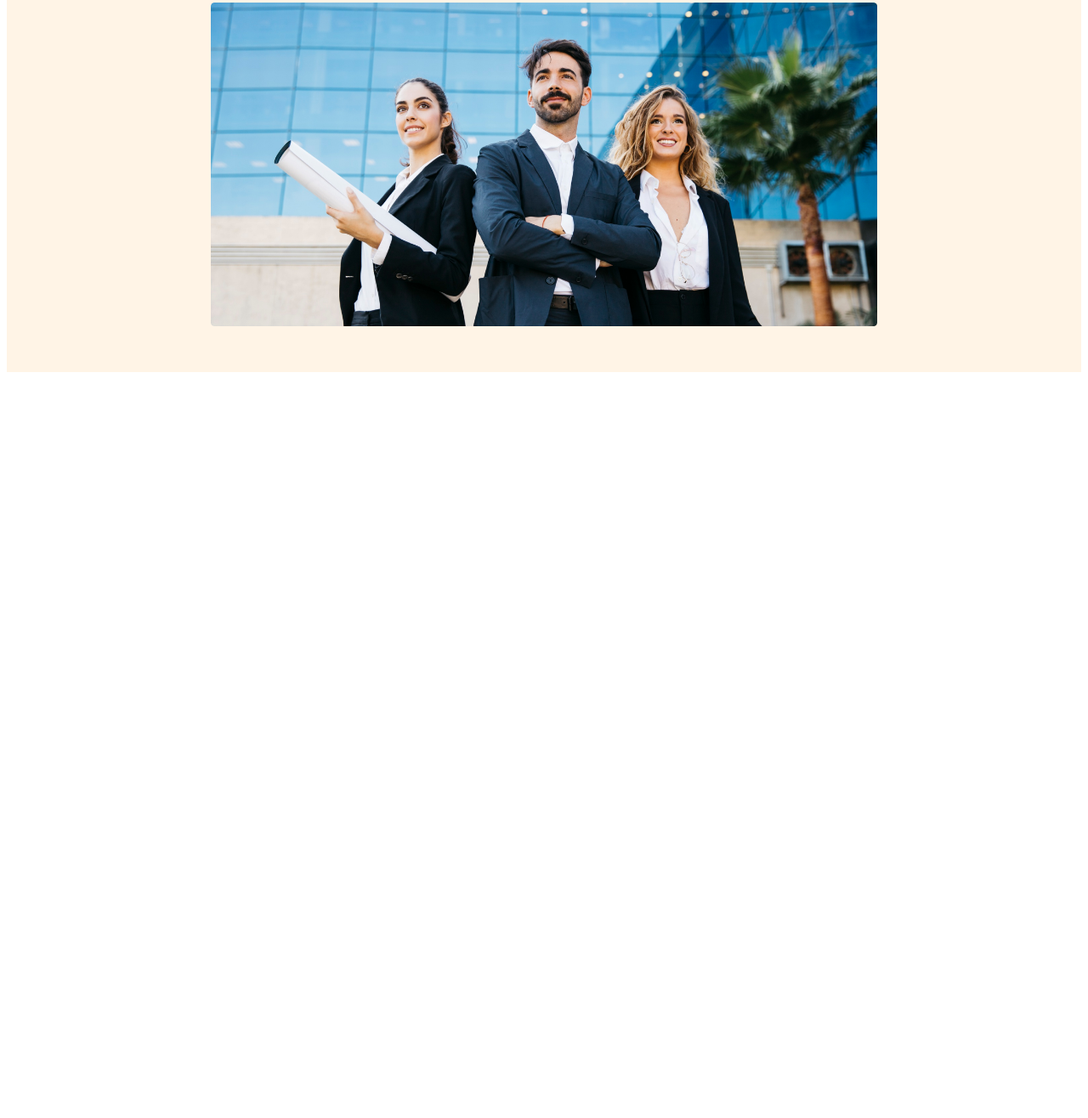
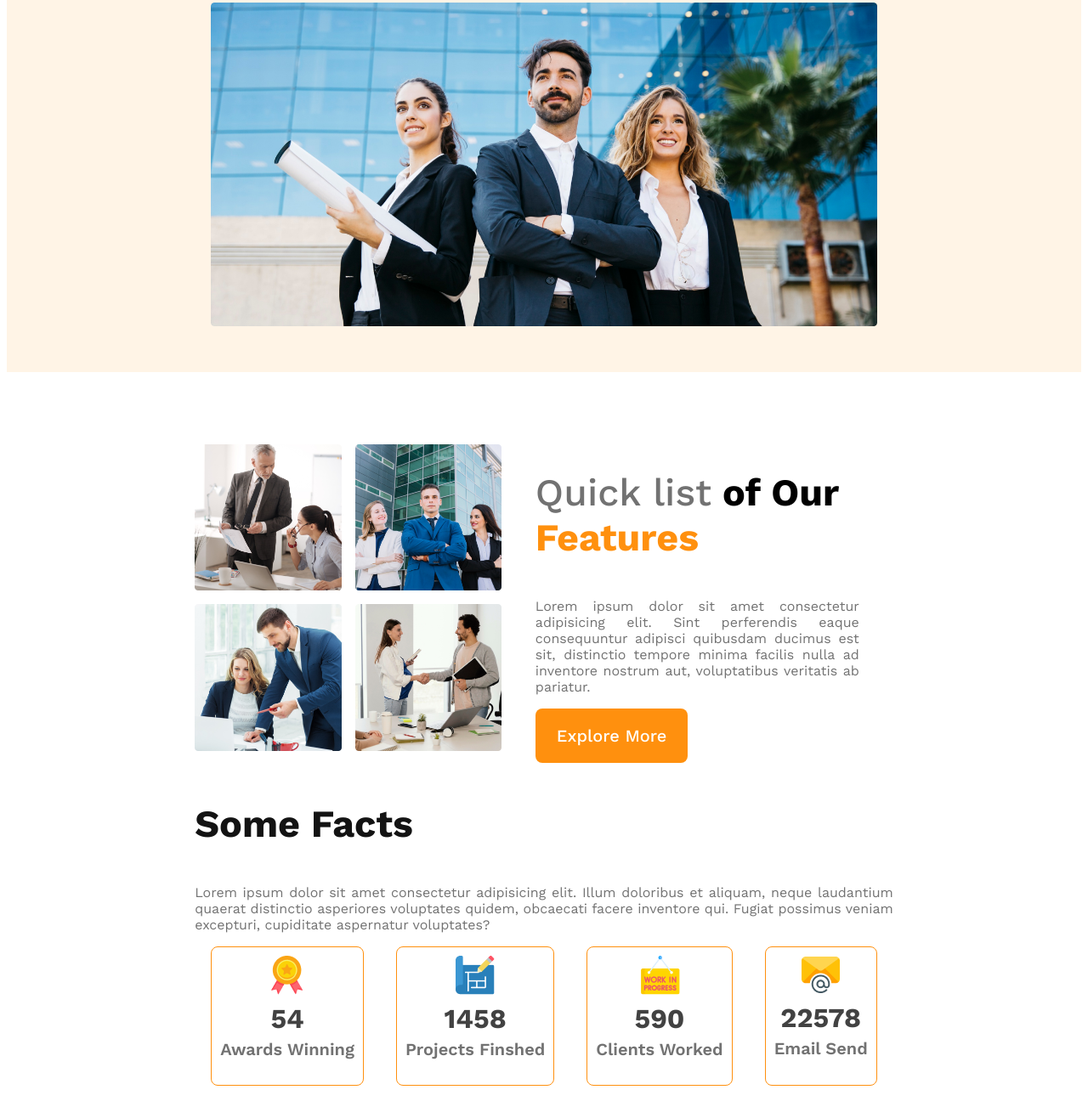
Before and after one commit to Mahbub-PoiNtoFvIEw/g3-archtiects-website, a plain HTML site: page index.html in a window 1280 px wide. Shown: the part 592-1908 px from the top of the page at 85% size. Before the commit the page ends 1038 px from the top, so only its background shows below. Drawn offline with nearby package versions, Linux system fonts and the light colour scheme.

Commit message:
added features and facts sections

```diff
--- a/index.html
+++ b/index.html
@@ -8,8 +8,9 @@
   </head>
   <body>
     <header>
+      <!-- header sections -->
       <nav>
-        <h3 class="nav-title">G3 Architects</h3>
+        <h3 class="section-title">G3 Architects</h3>
         <ul>
           <li><a href="">Home</a></li>
           <li><a href="">About</a></li>
@@ -20,7 +21,7 @@
       <div class="banner">
         <div class="banner-content">
           <h1 class="banner-title">Brand new Group of Architects</h1>
-          <p class="banner-description">
+          <p class="text-light-gray">
             Lorem ipsum dolor, sit amet consectetur adipisicing elit. Corrupti
             magni omnis expedita sint obcaecati libero commodi. Obcaecati sequi
             illum ex. Delectus molestias sunt exercitationem expedita vel, dicta
@@ -31,5 +32,63 @@
         <img src="images/banner.png" alt="" />
       </div>
     </header>
+    <!-- header end -->
+    <main>
+      <!-- teams section start -->
+      <section class="teams-container">
+        <div class="teams-image-container">
+          <img src="images/team1.png" alt="" />
+          <img src="images/team2.png" alt="" />
+          <img src="images/team3.png" alt="" />
+          <img src="images/team4.png" alt="" />
+        </div>
+        <div class="teams-content">
+          <h3 class="teams-title">
+            <span class="quick-list text-light-gray">Quick list</span>
+            <span>of Our</span>
+            <span class="text-feature">Features</span>
+          </h3>
+          <p class="text-light-gray">
+            Lorem ipsum dolor sit amet consectetur adipisicing elit. Sint
+            perferendis eaque consequuntur adipisci quibusdam ducimus est sit,
+            distinctio tempore minima facilis nulla ad inventore nostrum aut,
+            voluptatibus veritatis ab pariatur.
+          </p>
+          <button class="btn-primary">Explore More</button>
+        </div>
+      </section>
+      <section class="Features"></section>
+      <section class="facts">
+        <h3 class="section-title">Some Facts</h3>
+        <p class="text-light-gray">
+          Lorem ipsum dolor sit amet consectetur adipisicing elit. Illum
+          doloribus et aliquam, neque laudantium quaerat distinctio asperiores
+          voluptates quidem, obcaecati facere inventore qui. Fugiat possimus
+          veniam excepturi, cupiditate aspernatur voluptates?
+        </p>
+        <div class="facts-card-container">
+            <div class="card">
+                <img src="images/icons/ribon.png" alt="">
+                <h2 class="card-stats">54</h2>
+                <p class="card-title text-light-gray">Awards Winning</p>
+            </div>
+            <div class="card">
+                <img src="images/icons/projects.png" alt="">
+                <h2 class="card-stats">1458</h2>
+                <p class="card-title text-light-gray">Projects Finshed</p>
+            </div>
+            <div class="card">
+                <img src="images/icons/customers.png" alt="">
+                <h2 class="card-stats">590</h2>
+                <p class="card-title text-light-gray">Clients Worked</p>
+            </div>
+            <div class="card">
+                <img src="images/icons/email.png" alt="">
+                <h2 class="card-stats">22578</h2>
+                <p class="card-title text-light-gray">Email Send</p>
+            </div>
+        </div>
+      </section>
+    </main>
   </body>
 </html>
--- a/styles/architect.css
+++ b/styles/architect.css
@@ -6,78 +6,143 @@
   font-family: "Open Sans", sans-serif;
   font-family: "Work Sans", sans-serif;
 }
-.btn-primary{
+.text-light-gray {
+  color: #727272;
+  text-align: justify;
+}
+.btn-primary {
   border-radius: 8px;
-    background: #FF900E;
+  background: #ff900e;
   padding: 20px 25px;
-    color: #FFF;
+  color: #fff;
   font-size: 1.25rem;
   cursor: pointer;
   border: 0;
   font-weight: 500;
 }
-header{
-    background: rgb(255, 144, 14, 0.10);
+.section-title {
+  font-size: 2.8rem;
+  font-weight: 700;
+  color: #131313;
+}
+header {
+  background: rgb(255, 144, 14, 0.1);
   padding: 50px 240px;
 }
-nav{
+nav {
   display: flex;
   justify-content: space-between;
   align-items: center;
 }
-.nav-title{
-    font-size: 2.8rem;
-    font-weight: 700;
-    color: #131313;
-}
-nav > ul{
+nav > ul {
   display: flex;
 }
-nav li{
+nav li {
   list-style: none;
   margin-right: 30px;
   font-weight: 500;
   font-size: 1rem;
 }
-nav li a{
+nav li a {
   text-decoration: none;
   color: #424242;
 }
 /* banner styles */
-.banner-content{
+.banner-content {
   max-width: 800px;
   text-align: center;
   margin: 0 auto;
 }
-.banner-title{
+.banner-title {
   font-size: 4rem;
   font-weight: 700;
   color: #131313;
 }
-.banner-description{
-    color: #727272;
-}
-.banner img{
+.banner img {
   margin-top: 20px;
   width: 100%;
+}
+main {
+  max-width: 65%;
+  margin: 70px auto;
+}
+.teams-container {
+  display: flex;
+  align-items: center;
+}
+.teams-image-container {
+  display: grid;
+  grid-template-columns: repeat(2, 1fr);
+  gap: 1rem;
+}
+.teams-image-container > img {
+  max-width: 100%;
+}
+.teams-content {
+  padding-left: 40px;
+  padding-right: 40px;
+  width: 90%;
+}
+.teams-title {
+  font-size: 2.8rem;
+}
+.quick-list {
+  font-weight: 500;
+}
+.teams-title .text-feature {
+  color: #ff900e;
+  font-weight: 700;
+}
+/* facts section styles */
+.facts-card-container {
+  display: flex;
+  justify-content: space-around;
+}
+.facts-card-container .card {
+  border-radius: 8px;
+  border: 1px solid #ff900e;
+  text-align: center;
+  padding: 10px;
+}
+.facts-card-container .card-title {
+  font-weight: 600;
+  font-size: 1.25rem;
+  margin-top: 5px;
+}
+.facts-card-container .card-stats {
+  font-size: 2rem;
+  color: #424242;
+  margin-top: 5px;
+  margin-bottom: 5px;
 }
 
 /* responsive styles, mobile devices */
 @media screen and (max-width: 576px) {
-    header{
+  header {
     padding: 20px;
   }
-    nav{
+  nav,
+  .teams-container,
+  .facts-card-container {
     flex-direction: column;
+  }
+  .teams-image-container {
+    grid-template-columns: 1fr;
+  }
+  .facts-card-container{
+    gap: 20px;
   }
 }
 /* for medium devices */
-@media screen and (min-width: 576px) and (max-width:960px) {
-   nav{
+@media screen and (min-width: 576px) and (max-width: 960px) {
+  nav,
+  .teams-container {
     flex-direction: column;
   }
-   header{
+  header {
     padding: 50px;
   }
-
+  .facts-card-container{
+    gap: 20px;
   }
+}
```
Lines whose indentation alone changed are shown as unchanged.
